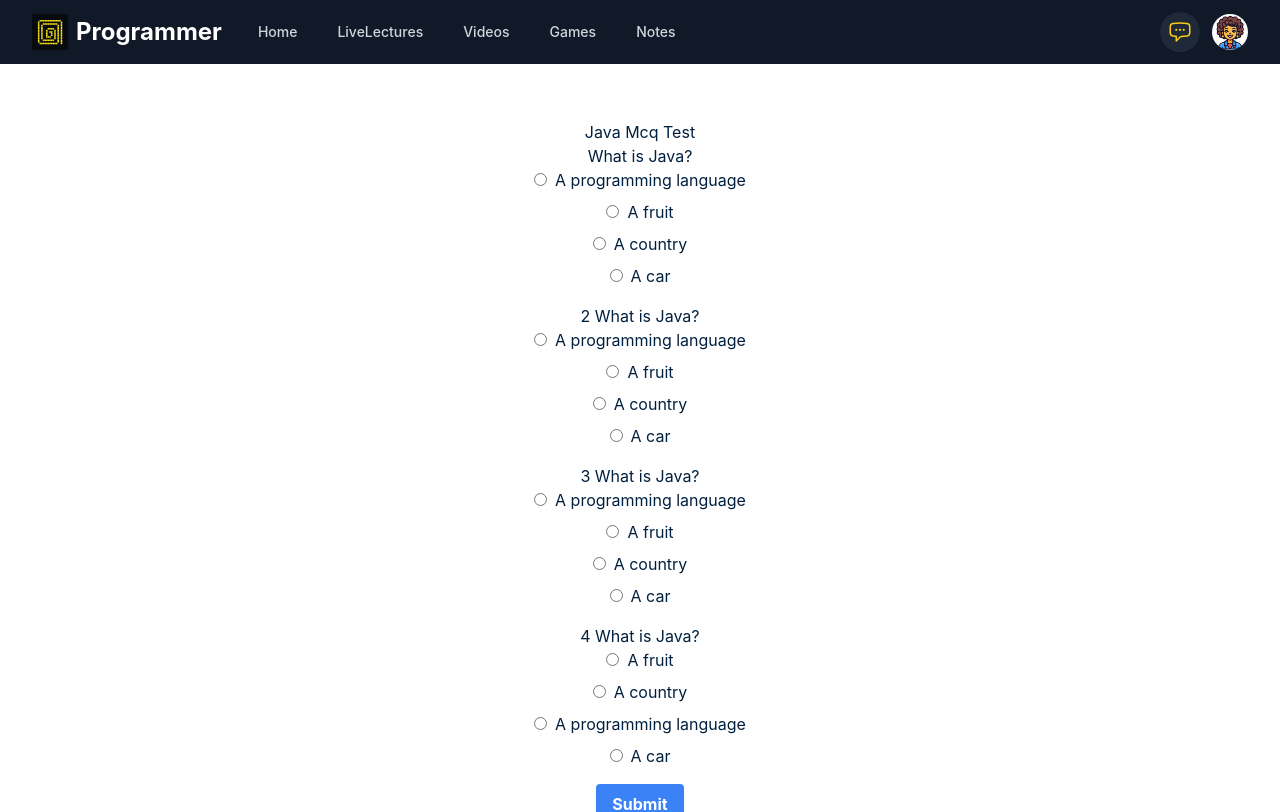
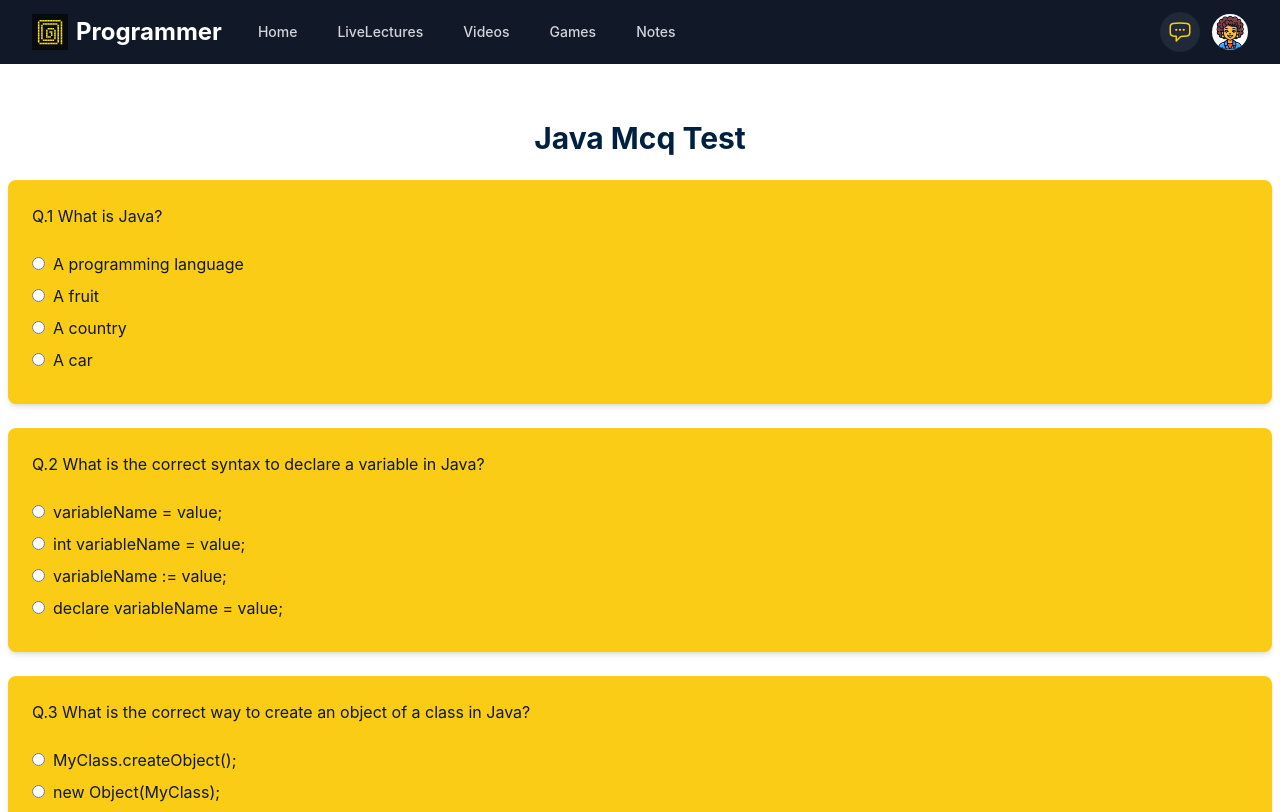
Before and after one commit to RIYA1001/Programmer, a React (Vite) app: page /mcq in a window 1280 px wide. Shown: the top 812 px of the page. Built offline with nearby package versions, Linux system fonts and the light colour scheme.

Commit message:
update test page

```diff
--- a/src/Context/ScoreContext.jsx
+++ b/src/Context/ScoreContext.jsx
@@ -1,15 +1,21 @@
 import { createContext, useState } from "react";
 import PropTypes from "prop-types";
 
-export const ScoreContext = createContext(null);
+export const ScoreContext = createContext({
+  guessingEnabled: false,
+  updateGuessingEnabled: () => {}
+});
 
 const ScoreContextProvider = (props) => {
-  const { children } = props; // Destructure children from props
   const [guessingEnabled, setGuessingEnabled] = useState(false);
 
+  const updateGuessingEnabled = (enabled) => {
+    setGuessingEnabled(enabled);
+  };
+
   return (
-    <ScoreContext.Provider value={{ guessingEnabled, setGuessingEnabled }}>
-      {children} {/* Render the nested components */}
+    <ScoreContext.Provider value={{ guessingEnabled, updateGuessingEnabled }}>
+      {props.children}
     </ScoreContext.Provider>
   );
 };
--- a/src/components/Mcq.jsx
+++ b/src/components/Mcq.jsx
@@ -3,24 +3,29 @@ import { ScoreContext } from '../Context/ScoreContext';
 
 const questions = [
     {
-        question: 'What is Java?',
+        question: 'Q.1 What is Java?',
         options: ['A programming language', 'A fruit', 'A country', 'A car'],
         answer: 'A programming language'
     },
     {
-        question: '2 What is Java?',
-        options: ['A programming language', 'A fruit', 'A country', 'A car'],
-        answer: 'A programming language'
+        question: 'Q.2 What is the correct syntax to declare a variable in Java?',
+        options: ['variableName = value;', 'int variableName = value;', 'variableName := value;', 'declare variableName = value;'],
+        answer: 'int variableName = value;'
     },
     {
-        question: '3 What is Java?',
-        options: ['A programming language', 'A fruit', 'A country', 'A car'],
-        answer: 'A programming language'
+        question: 'Q.3 What is the correct way to create an object of a class in Java?',
+        options: ['MyClass.createObject();', 'new Object(MyClass);', 'new MyClass();', 'create Object(MyClass);'],
+        answer: 'new MyClass();'
     },
     {
-        question: '4 What is Java?',
-        options: ['A fruit', 'A country', 'A programming language', 'A car'],
-        answer: 'A programming language'
+        question: 'Q.4 What is the default value of an instance variable in Java?',
+        options: ['0', '1', 'null', 'Depends on the data type'],
+        answer: 'null'
+    },
+    {
+        question: 'Q.5 Which keyword is used to exit a loop in Java?',
+        options: ['break', 'exit', 'continue', 'stop'],
+        answer: 'break'
     },
     // Add more questions here...
 ];
@@ -44,11 +49,12 @@ function Mcq() {
 
         // Enable guessing section if score is 80 or above
         if (newScore >= 80) {
-          setGuessingEnabled(true);
+            setGuessingEnabled(true);
         } else {
-          setGuessingEnabled(false);
+            setGuessingEnabled(false);
         }
-      };
+
+    };
 
     const calculateScore = () => {
         let correctAnswers = 0;
@@ -69,11 +75,12 @@ function Mcq() {
     };
 
     return (
-        <div className="text-center container mx-auto mt-28 mb-10 p-2">
-            <h1>Java Mcq Test</h1>
+        <div className="container mx-auto mt-28 mb-10 p-2">
+            <h1 className="text-center font-bold text-3xl">Java Mcq Test</h1>
             {questions.map((question, index) => (
-                <div key={index} className="mb-4">
+                <div key={index} className="bg-yellow-400 text-gray-900 my-6 p-6 rounded-lg shadow-md">
                     <h2>{question.question}</h2>
+                    <br/>
                     {question.options.map((option, optionIndex) => (
                         <div key={optionIndex} className="mb-2">
                             <input
@@ -89,10 +96,14 @@ function Mcq() {
                     ))}
                 </div>
             ))}
+
+
             <button onClick={handleSubmit} className="bg-blue-500 hover:bg-blue-700 text-white font-bold py-2 px-4 rounded">
                 Submit
             </button>
+            <br />
             {showScore && renderScore()}
+
         </div>
     );
 }
--- a/src/components/Test.jsx
+++ b/src/components/Test.jsx
@@ -1,8 +1,134 @@
+import { Link } from 'react-router-dom';
 
 const Test = () => {
+
   return (
-    <div>Test</div>
-  )
+    <div className="container mx-auto mt-40 mb-10 p-2">
+      <div className="grid grid-cols-2">
+
+        <div className="flex flex-row">
+          <h2 className="text-2xl font-bold">TOP Categories</h2>
+        </div>
+        <div className="flex flex-row-reverse">
+
+          <button
+            className="text-sm bg-gray-300 font-bold py-2 px-4 rounded-3xl"
+          >
+            View all
+          </button>
+
+        </div>
+      </div>
+      <br />
+      <br />
+      <br />
+
+      <div className="text-center grid grid-cols-2 sm:grid-cols-3 md:grid-cols-5 xl:grid-cols-7">
+
+        <Link to="/mcq" className="text-gray-900 font-bold m-4 rounded mb-3">
+          <section className="bg-yellow-400 hover:bg-gray-900 hover:text-yellow-400 p-6 rounded-lg shadow-md">
+            <img className="mx-auto mb-5 h-20 w-auto" src='src\assets\icon\java.png' alt='Java' />
+            Java
+          </section>
+        </Link>
+
+        <Link to="/" className="text-gray-900 font-bold m-4 rounded mb-3">
+          <section className="bg-yellow-400 hover:bg-gray-900 hover:text-yellow-400 p-6 rounded-lg shadow-md">
+            <img className="mx-auto mb-5 h-20 w-auto" src='src\assets\icon\python.png' alt='Python' />
+            Python
+          </section>
+        </Link>
+
+        <Link to="/" className="text-gray-900 font-bold m-4 rounded mb-3">
+          <section className="bg-yellow-400 hover:bg-gray-900 hover:text-yellow-400 p-6 rounded-lg shadow-md">
+            <img className="mx-auto mb-5 h-20 w-auto" src='src\assets\icon\c.png' alt='C' />
+            C
+          </section>
+        </Link>
+
+        <Link to="/" className="text-gray-900 font-bold m-4 rounded mb-3">
+          <section className="bg-yellow-400 hover:bg-gray-900 hover:text-yellow-400 p-6 rounded-lg shadow-md">
+            <img className="mx-auto mb-5 h-20 w-auto" src='src\assets\icon\c-plus2.png' alt='C++' />
+            C++
+          </section>
+        </Link>
+
+        <Link to="/" className="text-gray-900 font-bold m-4 rounded mb-3">
+          <section className="bg-yellow-400 hover:bg-gray-900 hover:text-yellow-400 p-6 rounded-lg shadow-md">
+            <img className="mx-auto mb-5 h-20 w-auto" src='src\assets\icon\c-hash.png' alt='C#' />
+            C#
+          </section>
+        </Link>
+
+        <Link to="/" className="text-gray-900 font-bold m-4 rounded mb-3">
+          <section className="bg-yellow-400 hover:bg-gray-900 hover:text-yellow-400 p-6 rounded-lg shadow-md">
+            <img className="mx-auto mb-5 h-20 w-auto" src='src\assets\icon\js.png' alt='JavaScript' />
+            JavaScript
+          </section>
+        </Link>
+
+        <Link to="/" className="text-gray-900 font-bold m-4 rounded mb-3">
+          <section className="bg-yellow-400 hover:bg-gray-900 hover:text-yellow-400 p-6 rounded-lg shadow-md">
+            <img className="mx-auto mb-5 h-20 w-auto" src='src\assets\icon\net.png' alt='.Net' />
+            .Net
+          </section>
+        </Link>
+
+        <Link to="/" className="text-gray-900 font-bold m-4 rounded mb-3">
+          <section className="bg-yellow-400 hover:bg-gray-900 hover:text-yellow-400 p-6 rounded-lg shadow-md">
+            <img className="mx-auto mb-5 h-20 w-auto" src='src\assets\icon\php.png' alt='PHP' />
+            PHP
+          </section>
+        </Link>
+
+        <Link to="/" className="text-gray-900 font-bold m-4 rounded mb-3">
+          <section className="bg-yellow-400 hover:bg-gray-900 hover:text-yellow-400 p-6 rounded-lg shadow-md">
+            <img className="mx-auto mb-5 h-20 w-auto" src='src\assets\icon\dart.png' alt='Dart' />
+            Dart
+          </section>
+        </Link>
+
+        <Link to="/" className="text-gray-900 font-bold m-4 rounded mb-3">
+          <section className="bg-yellow-400 hover:bg-gray-900 hover:text-yellow-400 p-6 rounded-lg shadow-md">
+            <img className="mx-auto mb-5 h-20 w-auto" src='src\assets\icon\swift.png' alt='Swift' />
+            Swift
+          </section>
+        </Link>
+
+        <Link to="/" className="text-gray-900 font-bold m-4 rounded mb-3">
+          <section className="bg-yellow-400 hover:bg-gray-900 hover:text-yellow-400 p-6 rounded-lg shadow-md">
+            <img className="mx-auto mb-5 h-20 w-auto" src='src\assets\icon\sql.png' alt='SQL' />
+            SQL
+          </section>
+        </Link>
+
+        <Link to="/" className="text-gray-900 font-bold m-4 rounded mb-3">
+          <section className="bg-yellow-400 hover:bg-gray-900 hover:text-yellow-400 p-6 rounded-lg shadow-md">
+            <img className="mx-auto mb-5 h-20 w-auto" src='src\assets\icon\kotlin.png' alt='Kotlin' />
+            Kotlin
+          </section>
+        </Link>
+
+        <Link to="/" className="text-gray-900 font-bold m-4 rounded mb-3">
+          <section className="bg-yellow-400 hover:bg-gray-900 hover:text-yellow-400 p-6 rounded-lg shadow-md">
+            <img className="mx-auto mb-5 h-20 w-auto" src='src\assets\icon\html.png' alt='HTML' />
+            HTML
+          </section>
+        </Link>
+
+        <Link to="/" className="text-gray-900 font-bold m-4 rounded mb-3">
+          <section className="bg-yellow-400 hover:bg-gray-900 hover:text-yellow-400 p-6 rounded-lg shadow-md">
+            <img className="mx-auto mb-5 h-20 w-auto" src='src\assets\icon\css.png' alt='Css' />
+            Css
+          </section>
+        </Link>
+
+      </div>
+
+    </div>
+
+  );
+
 }
 
 export default Test
--- a/src/pages/Games.jsx
+++ b/src/pages/Games.jsx
@@ -18,7 +18,7 @@ const Games = () => {
           <section className="my-3 mx-5 bg-yellow-400 text-gray-900 p-6 rounded-lg shadow-md">
             <h2 className="text-xl font-bold">Test</h2>
             <p className="my-4">Access educational test to aid your learning process.</p><br />
-            <Link to="/mcq" className="bg-gray-900 text-yellow-500 px-4 py-2 rounded hover:bg-green-600 hover:text-gray-900 mb-3">Proceed</Link>
+            <Link to="/test" className="bg-gray-900 text-yellow-500 px-4 py-2 rounded hover:bg-green-600 hover:text-gray-900 mb-3">Proceed</Link>
           </section>
 
           {/* Guessing Section */}
--- a/src/pages/Sign.jsx
+++ b/src/pages/Sign.jsx
@@ -43,7 +43,7 @@ export default function Example() {
           name="password"
           type="password"
           autoComplete="current-password"
-          required
+          required="true"
           className="mt-2 mb-6 w-full bg-yellow-400 rounded-md border-0 p-1.5 text-gray-900 shadow-sm ring-1 ring-inset ring-gray-300 placeholder:text-gray-400 focus:ring-2 focus:ring-inset focus:ring-indigo-600"
         />
 
```
